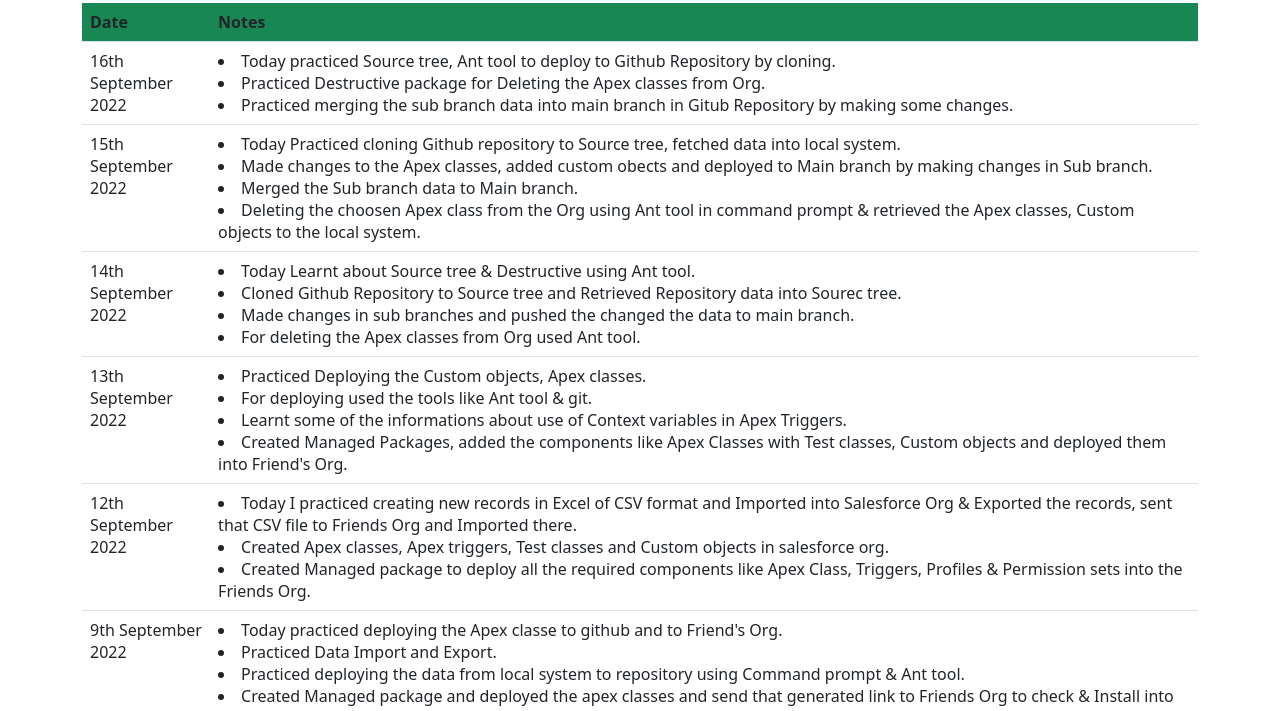
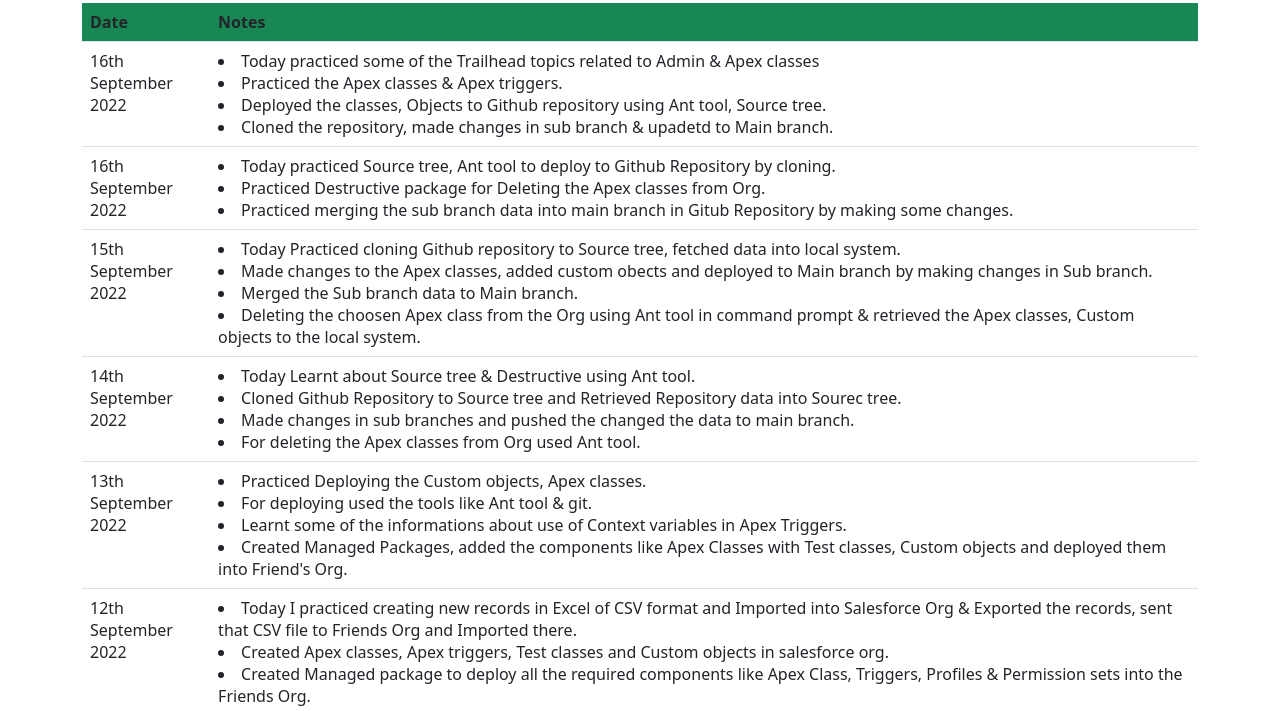
Before and after one commit to basavaraj-mrk/basavaraj-mrk, a plain HTML site: page Journal.html in a window 1280 px wide. Shown: the part 53-764 px from the top of the page. Drawn offline with nearby package versions, Linux system fonts and the light colour scheme.

Commit message:
update done

```diff
--- a/Journal.html
+++ b/Journal.html
@@ -16,7 +16,17 @@
                 </thead>
                 <tbody>
 
-					<tr>
+			<tr>
+                        <td>16th September 2022</td>
+                        <td>
+                            <li>Today practiced some of the Trailhead topics related to Admin & Apex classes</li>
+			    <li>Practiced the Apex classes & Apex triggers.</li>
+			    <li>Deployed the classes, Objects to Github repository using Ant tool, Source tree.</li>
+			    <li>Cloned the repository, made changes in sub branch & upadetd to Main branch.</li>
+                        </td>
+                    </tr>
+
+			<tr>
                         <td>16th September 2022</td>
                         <td>
                             <li>Today practiced Source tree, Ant tool to deploy to Github Repository by cloning.</li>
```
